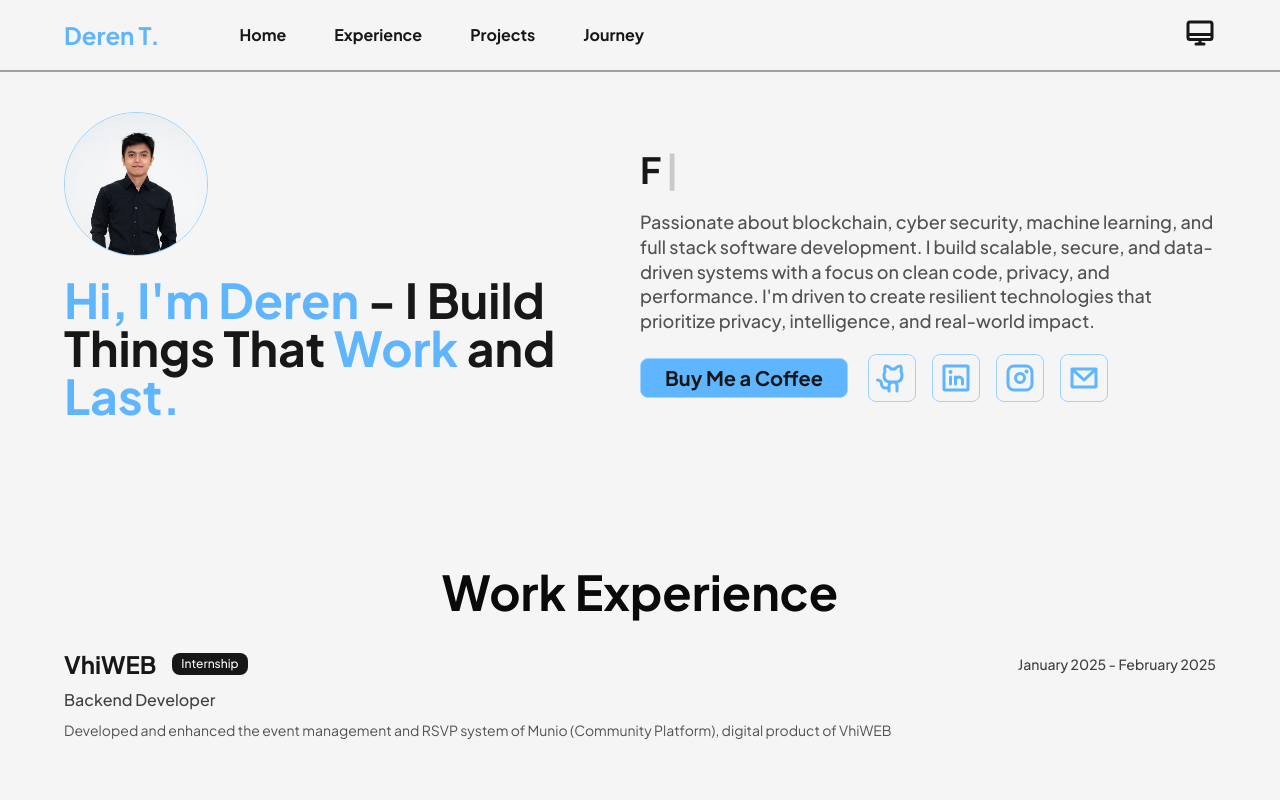
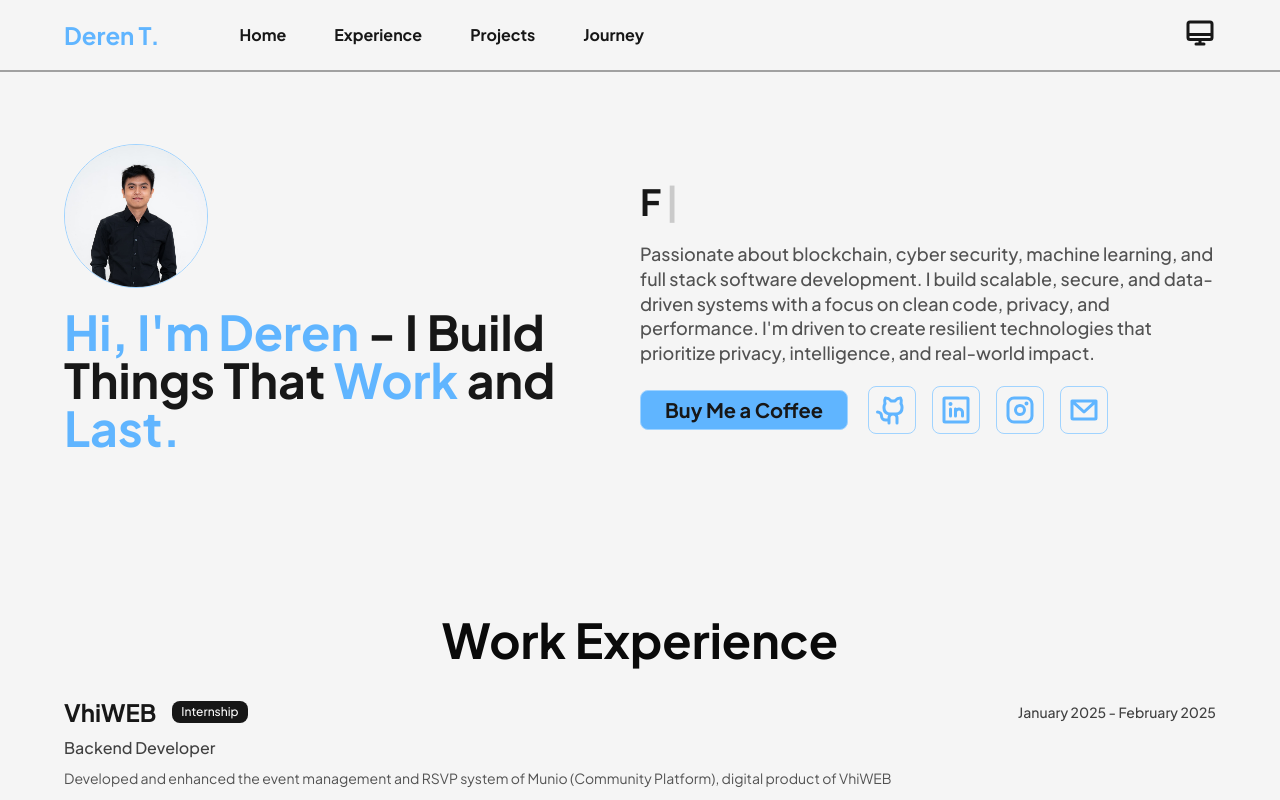
Before and after one commit to Lev1reG/personal-website, a React (Vite) app: page / in a window 1280 px wide. Shown: the top 800 px of the page. Built offline with nearby package versions, Linux system fonts and the light colour scheme.

Commit message:
fix: padding on desktop view hero

```diff
--- a/src/components/Home/Hero.tsx
+++ b/src/components/Home/Hero.tsx
@@ -14,7 +14,7 @@ const Hero = () => {
   ];
 
   return (
-    <article className="flex flex-col xl:flex-row items-center justify-center xl:justify-between space-y-5 pt-28 pb-20">
+    <article className="flex flex-col xl:flex-row items-center justify-center xl:justify-between space-y-5 pt-28 pb-20 lg:pt-36 lg:pb-24">
       <div className="xl:max-w-xl flex flex-col items-center xl:items-start space-y-5">
         <img
           src={ProfilePicture}
```
